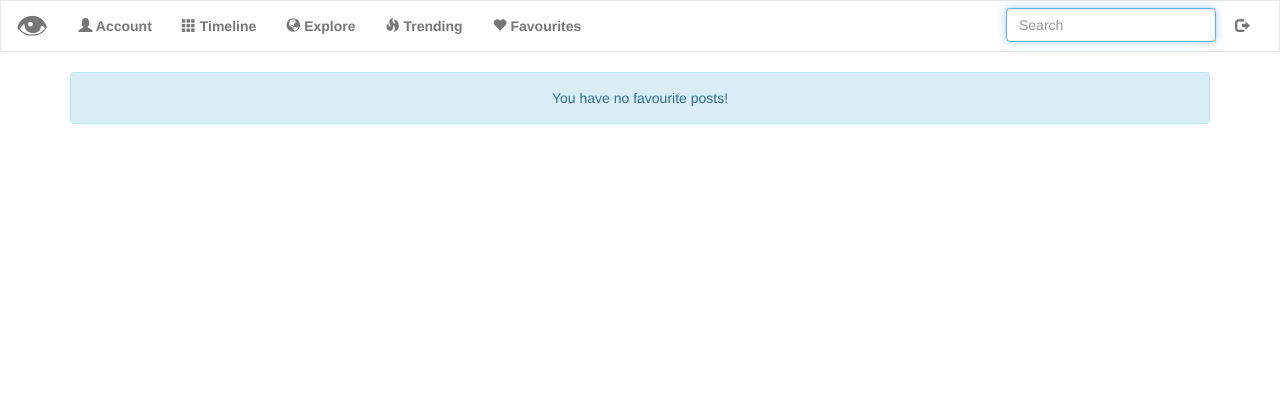
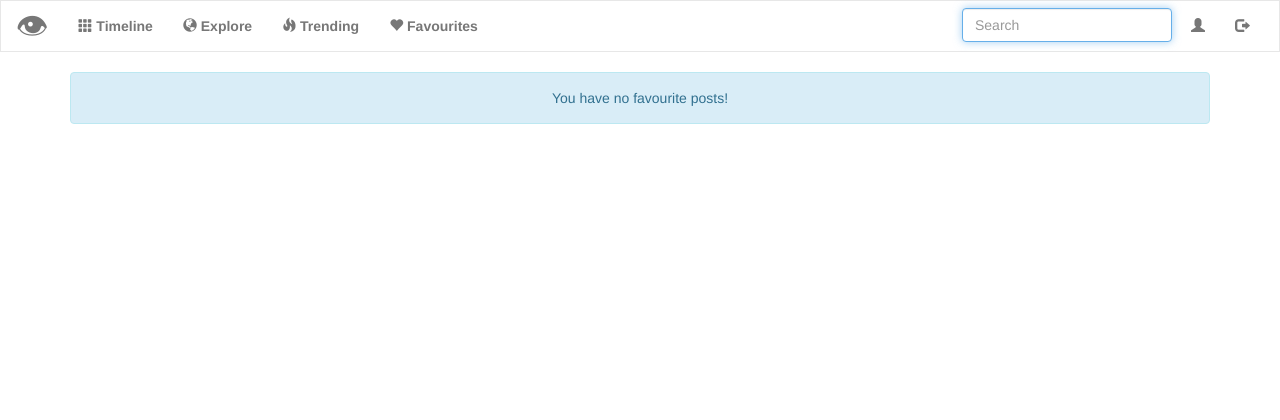
Before and after one commit to EyeLike2019/EyeLike, a Flask app: page /favourites in a window 1280 px wide. Shown: the top 420 px of the page. Run offline with Flask 2, Linux system fonts and the light colour scheme; a user stored in the database is signed in; some libraries are stand-ins or nearby versions.

Commit message:
moved account from nav bar

```diff
--- a/templates/layout.html
+++ b/templates/layout.html
@@ -52,13 +52,13 @@
                         {% if session.user_id %}
                             <ul class="nav navbar-nav">
 
-                                <li><a href="{{ url_for('account') }}"><span class="glyphicon glyphicon-user"></span><b> Account</b></a></li>
                                 <li><a href="{{ url_for('timeline') }}"><span class="glyphicon glyphicon-th"></span><b> Timeline</b></a></li>
                                 <li><a href="{{ url_for('index') }}"><span class="glyphicon glyphicon-globe"></span><b> Explore</b></a></li>
                                 <li><a href="{{ url_for('trending') }}"><span class="glyphicon glyphicon-fire"></span><b> Trending</b></a></li>
                                 <li><a href="{{ url_for('favourites') }}"><span class="glyphicon glyphicon-heart"></span><b> Favourites</b></a></li>
                             </ul>
                             <ul class="nav navbar-nav navbar-right">
+                                <li><a href="{{ url_for('account') }}"><span class="glyphicon glyphicon-user"></span></a></li>
                                 <li><a href="{{ url_for('logout') }}"><span class="glyphicon glyphicon-log-out"></span></a></li>
                             </ul>
                             <ul class="nav navbar-nav navbar-right">
```
